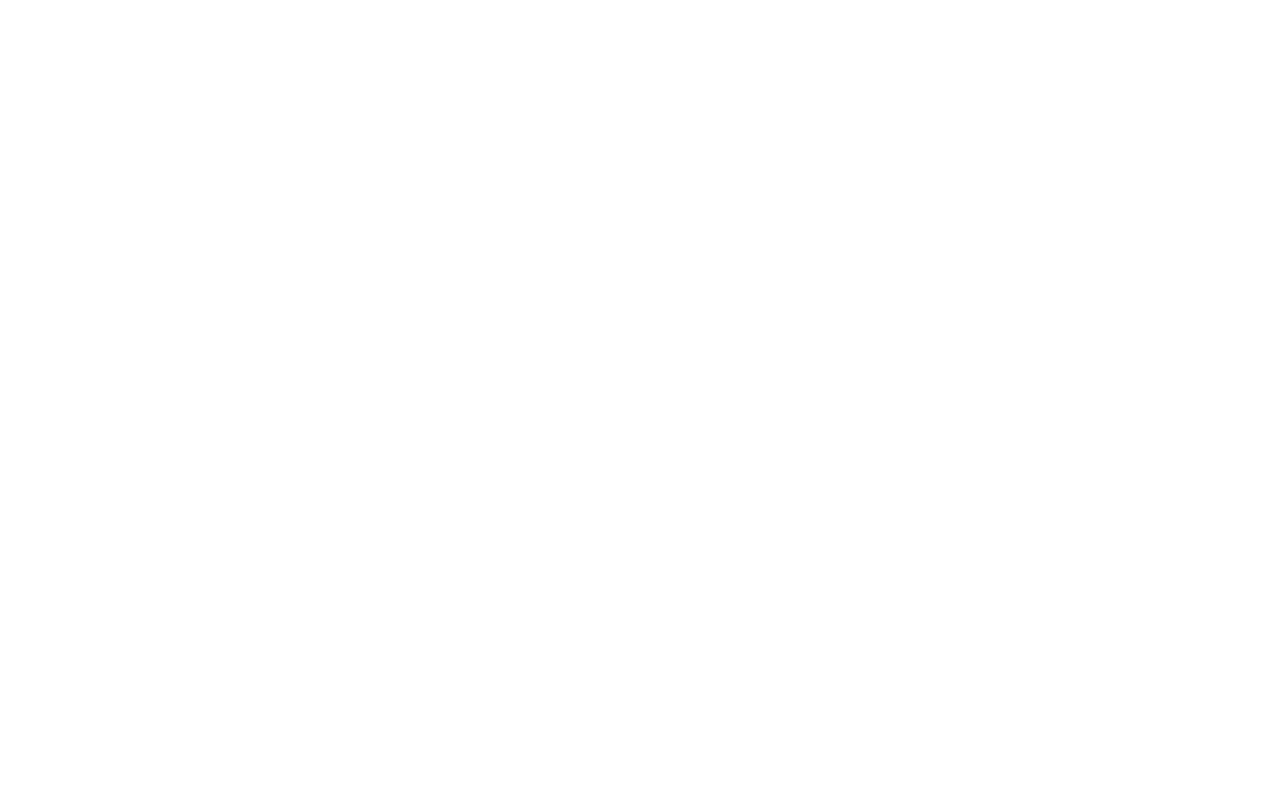
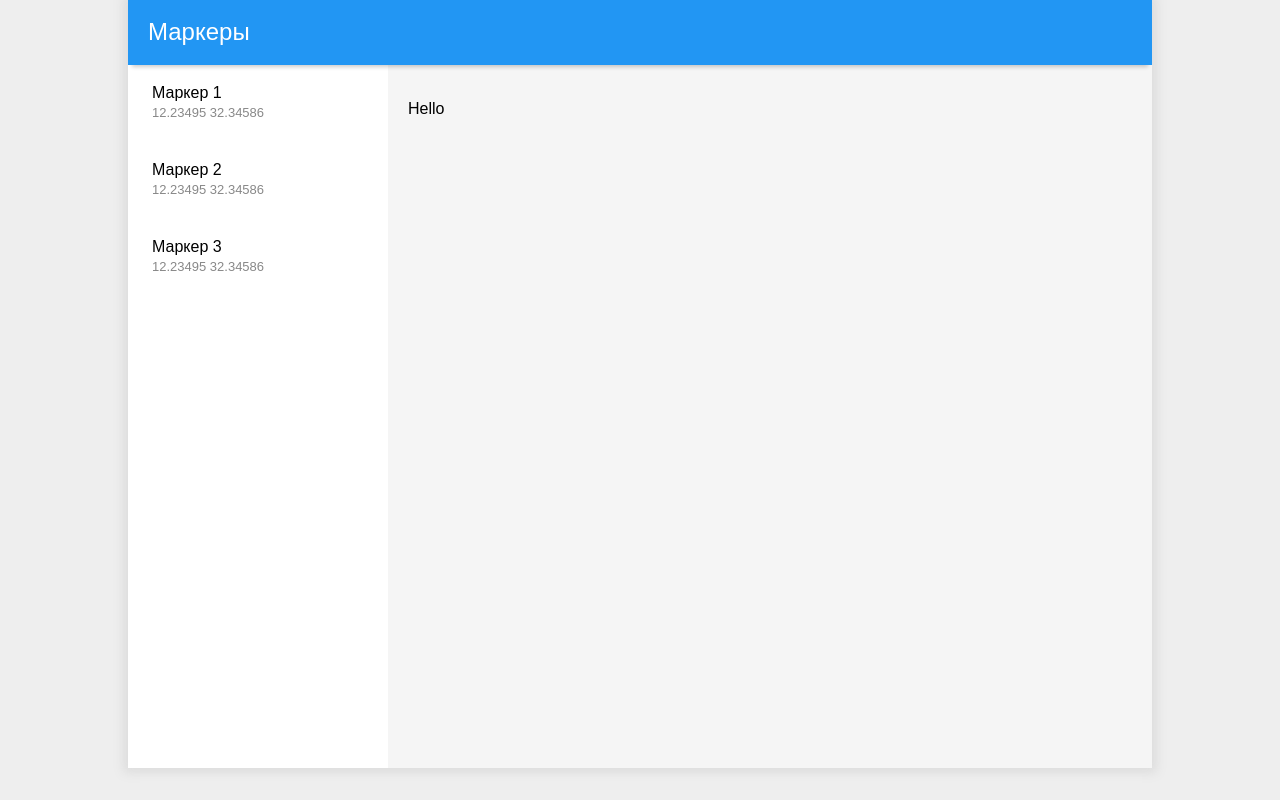
Before and after one commit to LeMentore/ruslink-test-task, a Vue app: page / in a window 1280 px wide. Built offline with nearby package versions, Linux system fonts and the light colour scheme.

Commit message:
added components and styling

```diff
--- a/src/App.vue
+++ b/src/App.vue
@@ -1,11 +1,58 @@
 <template>
-
+    <div class="map-container">
+        <app-header></app-header>
+        <app-sidebar :markersCount="markersCount"></app-sidebar>
+        <app-content></app-content>
+    </div>
 </template>
 
 <script>
-    export default {}
+    import Header from './components/Header'
+    import Sidebar from './components/Sidebar'
+    import Content from './components/Content'
+
+    export default {
+        data() {
+            return {
+                markersCount: 3
+            }
+        },
+        components: {
+            appHeader: Header,
+            appSidebar: Sidebar,
+            appContent: Content
+        }
+    }
 </script>
 
 <style>
+    @import url('http://weloveiconfonts.com/api/?family=fontawesome');
+    *, *:before, *:after {
+        box-sizing: border-box;
+    }
+    html {
+        background-color: #eee;
+    }
+    body {
+        font-family: "fontawesome", sans-serif;
+        box-shadow: 0 0 10px 5px rgba(221, 221, 221, 1);
+        position: relative;
+        max-width: 1024px;
+        margin: 0 auto;
+    }
+    ::-webkit-scrollbar-track {
+        background-color: #fff;
+    }
 
+    ::-webkit-scrollbar {
+        width: 3px;
+        background-color: #fff;
+    }
+
+    ::-webkit-scrollbar-thumb {
+        background-color: #2296f3
+    }
+    .map-container{
+        height: 768px;
+    }
 </style>
--- /dev/null
+++ b/src/components/Content.vue
@@ -0,0 +1,27 @@
+<template>
+    <section class="main">
+        <p>Hello</p>
+    </section>
+</template>
+
+<script>
+
+</script>
+
+<style scoped>
+    .main {
+        transition: all 0.3s ease-out;
+        position: absolute;
+        top: 64px;
+        bottom: 0;
+        background-color: #f5f5f5;
+        left: 260px;
+        right: 0;
+        padding: 20px;
+    }
+    @media all and (max-width: 1024px) {
+        .main {
+            left: 0;
+        }
+    }
+</style>
--- /dev/null
+++ b/src/components/Header.vue
@@ -0,0 +1,61 @@
+<template>
+    <header>
+        <a href="#" class="toggle-menu"></a>
+        <h1>Маркеры</h1>
+    </header>
+</template>
+
+<script>
+
+</script>
+
+<style scoped>
+    header {
+        color: #fff;
+        background-color: #2296f3;
+        height: 65px;
+        position: relative;
+        z-index: 1;
+        box-shadow: 0 6px 4px -4px rgba(0, 0, 0, .2);
+    }
+    h1 {
+        font-weight: normal;
+        margin: 0;
+        padding: 18px 20px;
+        position: relative;
+        transition: all 0.3s ease-out;
+        font-size: 24px;
+    }
+    .toggle-menu {
+        color: #ccc;
+        text-decoration: none;
+        font-size: 50px;
+        float: left;
+        display: block;
+        position: absolute;
+        left: 0;
+        z-index: -1;
+        opacity: 0;
+        transition: opacity 0.3s ease-out;
+    }
+    .toggle-menu:hover {
+        color: #fff;
+    }
+    .toggle-menu:before {
+        height: 64px;
+        width: 64px;
+        display: block;
+        text-align: center;
+        line-height: 64px;
+        font-size: 24px;
+    }
+    @media all and (max-width: 1024px) {
+        h1 {
+            left: 40px;
+        }
+        .toggle-menu {
+            z-index: 1;
+            opacity: 1;
+        }
+    }
+</style>
--- /dev/null
+++ b/src/components/Marker.vue
@@ -0,0 +1,36 @@
+<template>
+    <li>
+        <div>
+            <div>Маркер {{ index }}</div>
+            <div class="coordinates">12.23495 32.34586</div>
+        </div>
+    </li>
+</template>
+
+<script>
+    export default {
+        props: ['index'],
+    }
+</script>
+
+<style scoped>
+    li {
+        padding: 20px;
+        color: #000;
+        margin-bottom: 1px;
+        border-left: 4px solid transparent;
+        cursor: pointer;
+    }
+    li:hover {
+        background-color: #eee;
+    }
+    li.active {
+        border-color: #2296f3;
+        background-color: #eee;
+    }
+    .coordinates{
+        font-size: 13px;
+        color: #888;
+        margin-top: 3px;
+    }
+</style>
--- /dev/null
+++ b/src/components/Sidebar.vue
@@ -0,0 +1,54 @@
+<template>
+    <div class="sidebar">
+        <nav>
+            <ul>
+                <app-marker v-for="(index) in markersCount" :index="index" :key="index"></app-marker>
+            </ul>
+        </nav>
+    </div>
+</template>
+
+<script>
+    import Marker from './Marker'
+
+    export default {
+        props: ['markersCount'],
+        components: {
+            appMarker: Marker
+        }
+    }
+</script>
+
+<style scoped>
+    .sidebar {
+        transition: all 0.3s ease-out;
+        overflow-y: auto;
+        -webkit-overflow-scrolling: touch;
+        background-color: #fff;
+        position: absolute;
+        top: 64px;
+        bottom: 0;
+        width: 260px;
+        left: 0;
+    }
+    nav ul {
+        list-style: none;
+        padding: 0;
+        margin: 0;
+        background-color: #fff;
+    }
+
+    @media all and (max-width: 1024px) {
+        .sidebar.toggled {
+            left: 0;
+            z-index: 10;
+            box-shadow: 3px 1px 10px rgba(0, 0, 0, 0.8);
+        }
+        .sidebar.toggled + .main {
+            overflow: hidden;
+        }
+        .sidebar {
+            left: -260px;
+        }
+    }
+</style>
```
